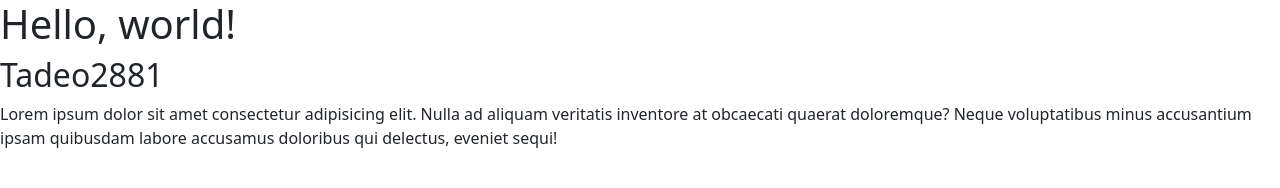
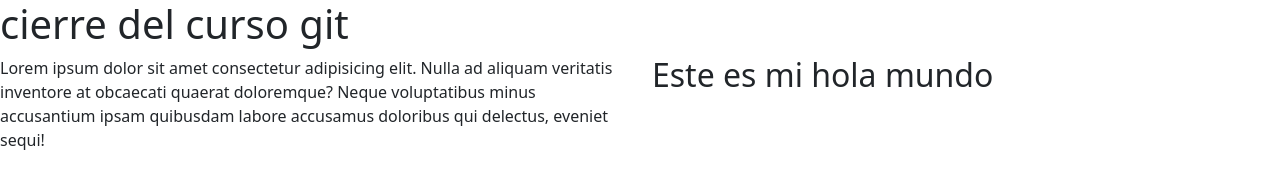
Before and after one commit to Tadeo2881/Tadeo2881.github.io, a plain HTML site: page index.html in a window 1280 px wide. Drawn offline with nearby package versions, Linux system fonts and the light colour scheme.

Commit message:
este es mi hola mundo

```diff
--- a/index.html
+++ b/index.html
@@ -11,11 +11,19 @@
     <title>Hello, world!</title>
   </head>
   <body>
-    <h1>Hello, world!</h1>
-    <h2>Tadeo2881</h2>
-
+    <div class="container"></div>
+    <h1>cierre del curso git</h1>
+    <section>
+    <div class="row">
+      <div class="col">
     <p>Lorem ipsum dolor sit amet consectetur adipisicing elit. Nulla ad aliquam veritatis inventore at obcaecati quaerat doloremque? Neque voluptatibus minus accusantium ipsam quibusdam labore accusamus doloribus qui delectus, eveniet sequi!</p>
-
+    </div>
+    <div class="col">
+      <h2>Este es mi hola mundo</div>
+      </div>
+    </div>
+  </section>
+</div>
     <!-- Optional JavaScript; choose one of the two! -->
 
     <!-- Option 1: Bootstrap Bundle with Popper -->
```
